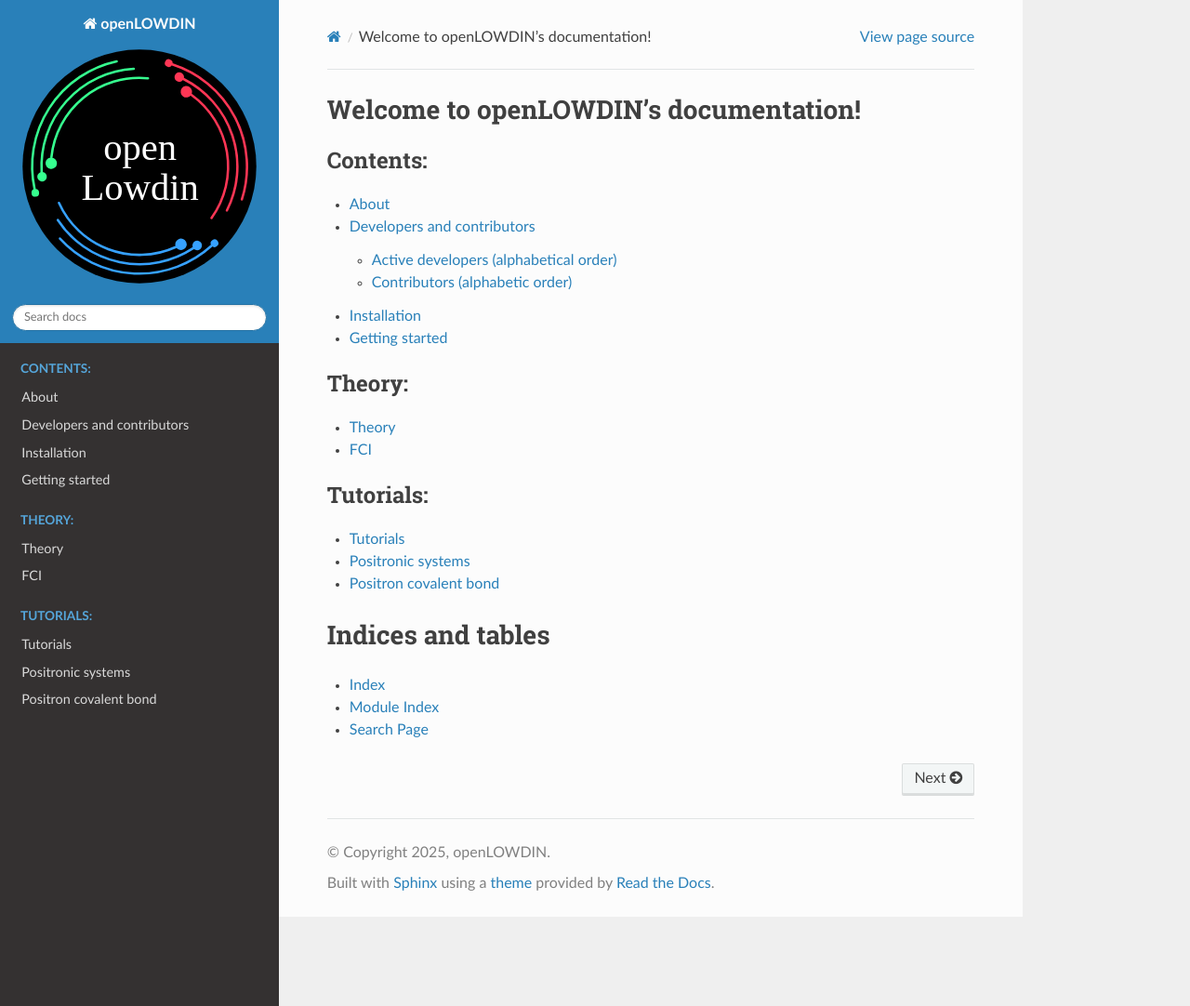
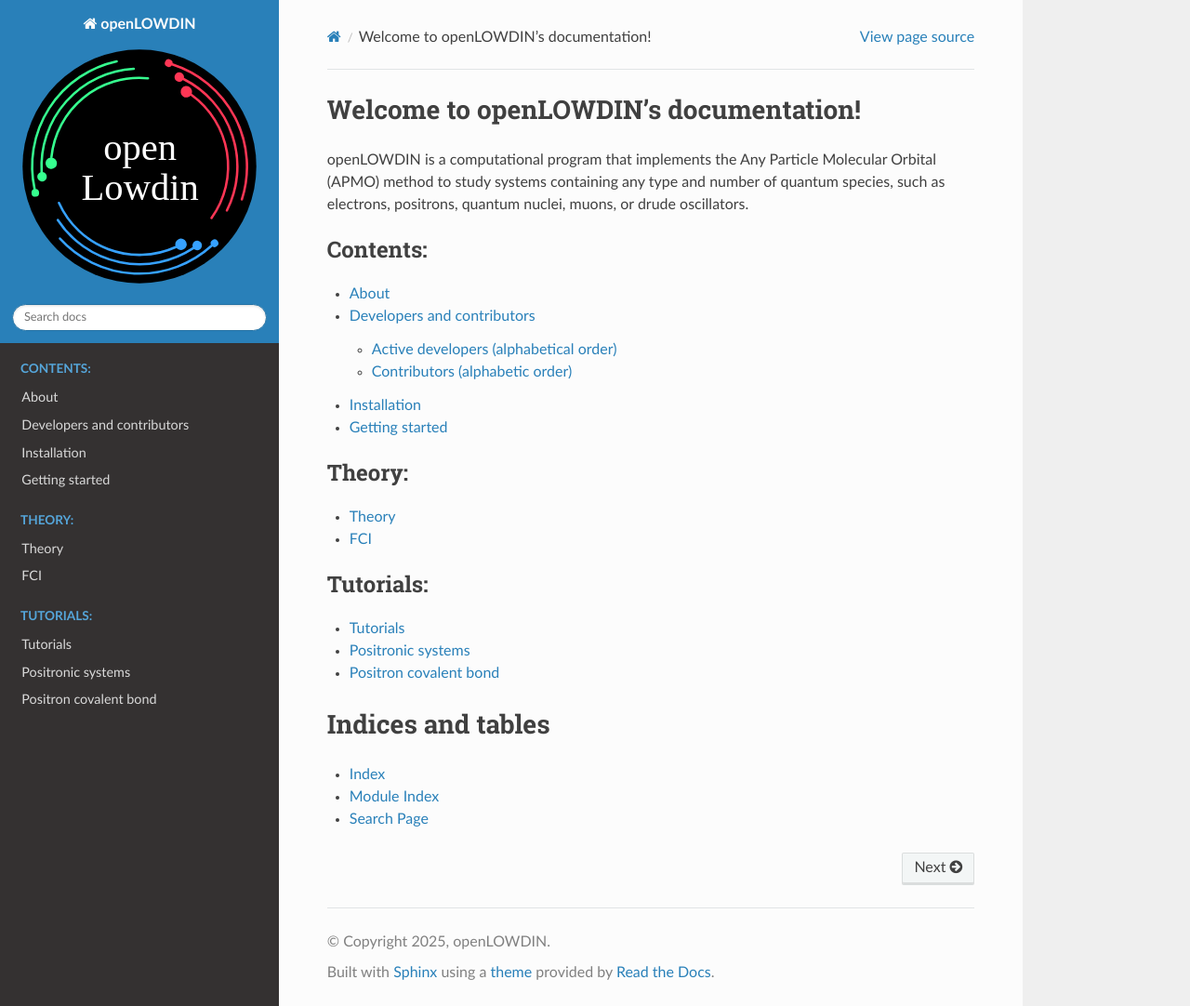
Before and after one commit to openLOWDIN/openLOWDIN_manual, a Sphinx documentation site: the page built from docs/source/index.rst, in a window 1280 px wide and 1082 px high. Shown: the whole window at 93% size. Built offline with Sphinx 7.4.7 and the Read the Docs theme 3.1.0, drawn with Linux system fonts in a browser that asks for light colours.

Commit message:
Update index.rst

```diff
--- a/docs/source/index.rst
+++ b/docs/source/index.rst
@@ -5,6 +5,9 @@
 
 Welcome to openLOWDIN's documentation!
 ======================================
+
+openLOWDIN is a computational program that implements the Any Particle Molecular Orbital (APMO) method to study systems containing any type and number of quantum species, such as electrons, positrons, quantum nuclei, muons, or drude oscillators.
+
 
 .. toctree::
    :maxdepth: 2
```
